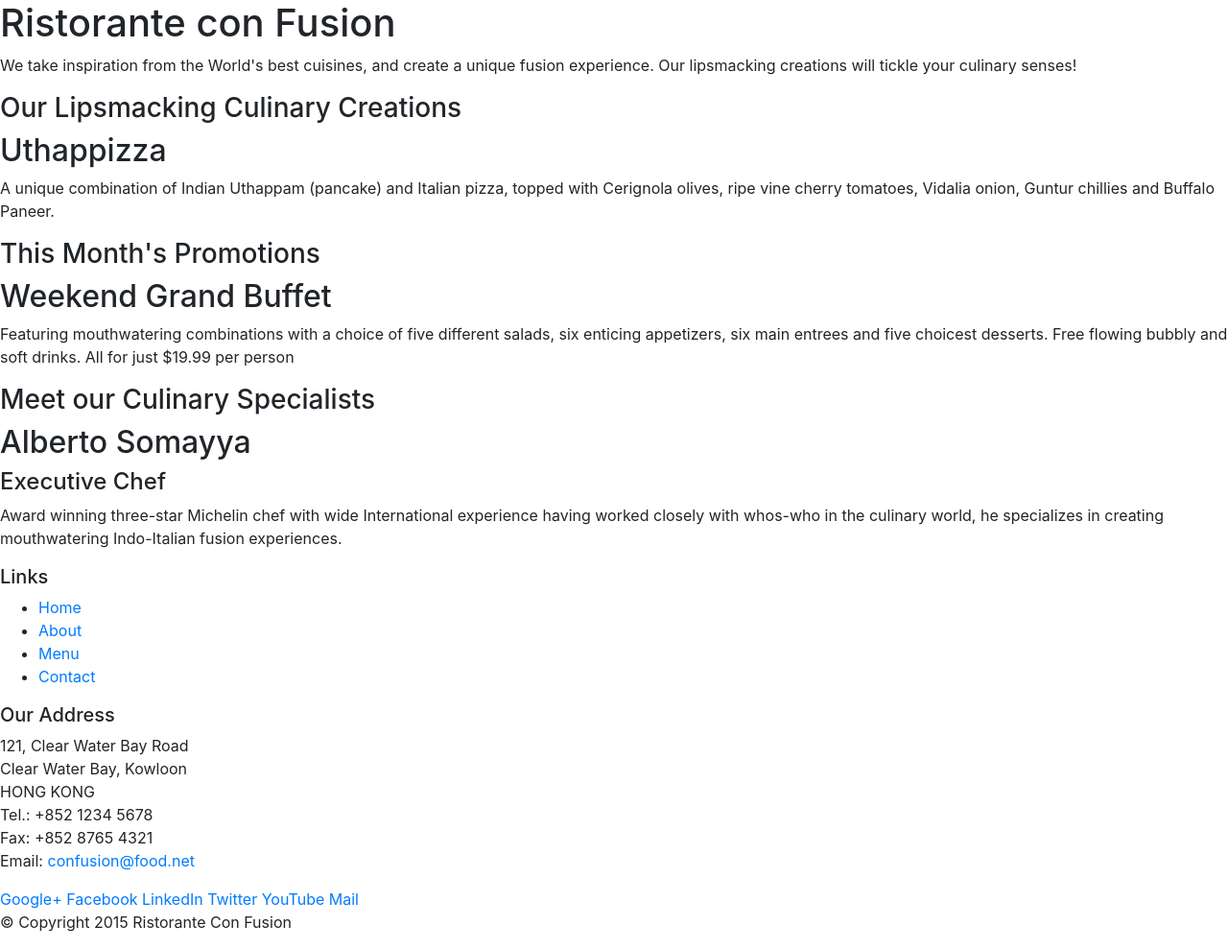
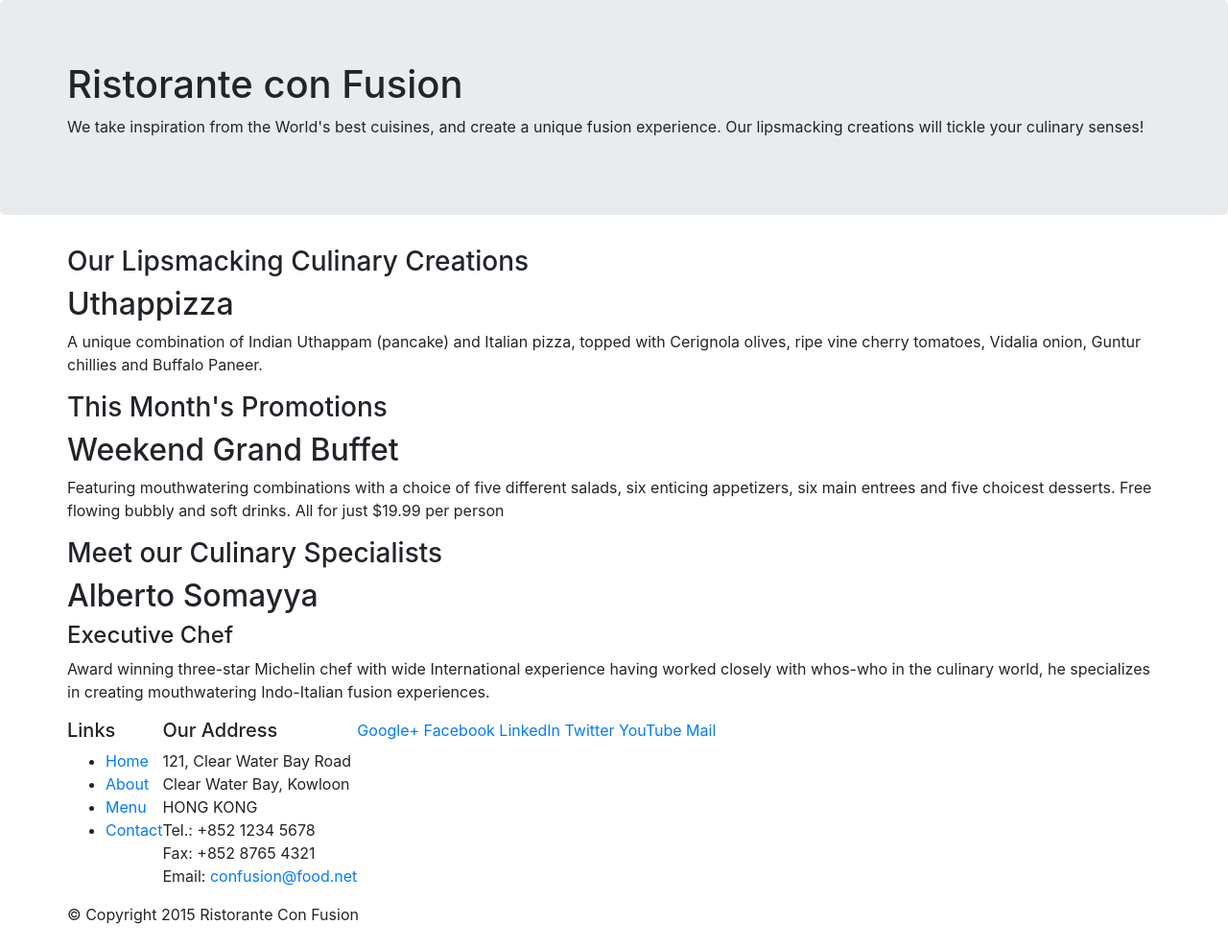
Before and after one commit to TylerMancl/Bootstrap4, a website: page index.html in a window 1280 px wide. Shown: the whole page at 96% size. Drawn offline with nearby package versions, Linux system fonts and the light colour scheme.

Commit message:
Intro to Bootstrap

```diff
--- a/index.html
+++ b/index.html
@@ -14,9 +14,9 @@
 
 <body>
 
-    <header>
-        <div>
-            <div>
+    <header class="jumbotron">
+        <div class="container">
+            <div class="row">
                 <div>
                     <h1>Ristorante con Fusion</h1>
                     <p>We take inspiration from the World's best cuisines, and create a unique fusion experience. Our lipsmacking creations will tickle your culinary senses!</p>
@@ -27,8 +27,8 @@
         </div>
     </header>
 
-    <div>
-        <div>
+    <div class="container">
+        <div class="row">
             <div>
                 <h3>Our Lipsmacking Culinary Creations</h3>
             </div>
@@ -39,7 +39,7 @@
         </div>
 
 
-        <div>
+        <div class="row">
             <div>
                 <h3>This Month's Promotions</h3>
             </div>
@@ -49,7 +49,7 @@
             </div>
         </div>
 
-        <div>
+        <div class="row">
             <div>
                 <h3>Meet our Culinary Specialists</h3>
             </div>
@@ -62,8 +62,8 @@
     </div>
 
     <footer>
-        <div>
-            <div>
+        <div class="container">
+            <div class="row">
                 <div>
                     <h5>Links</h5>
                     <ul>
@@ -95,7 +95,7 @@
                     </div>
                 </div>
            </div>
-           <div>
+           <div class="row">
                 <div>
                     <p>© Copyright 2015 Ristorante Con Fusion</p>
                 </div>
```
